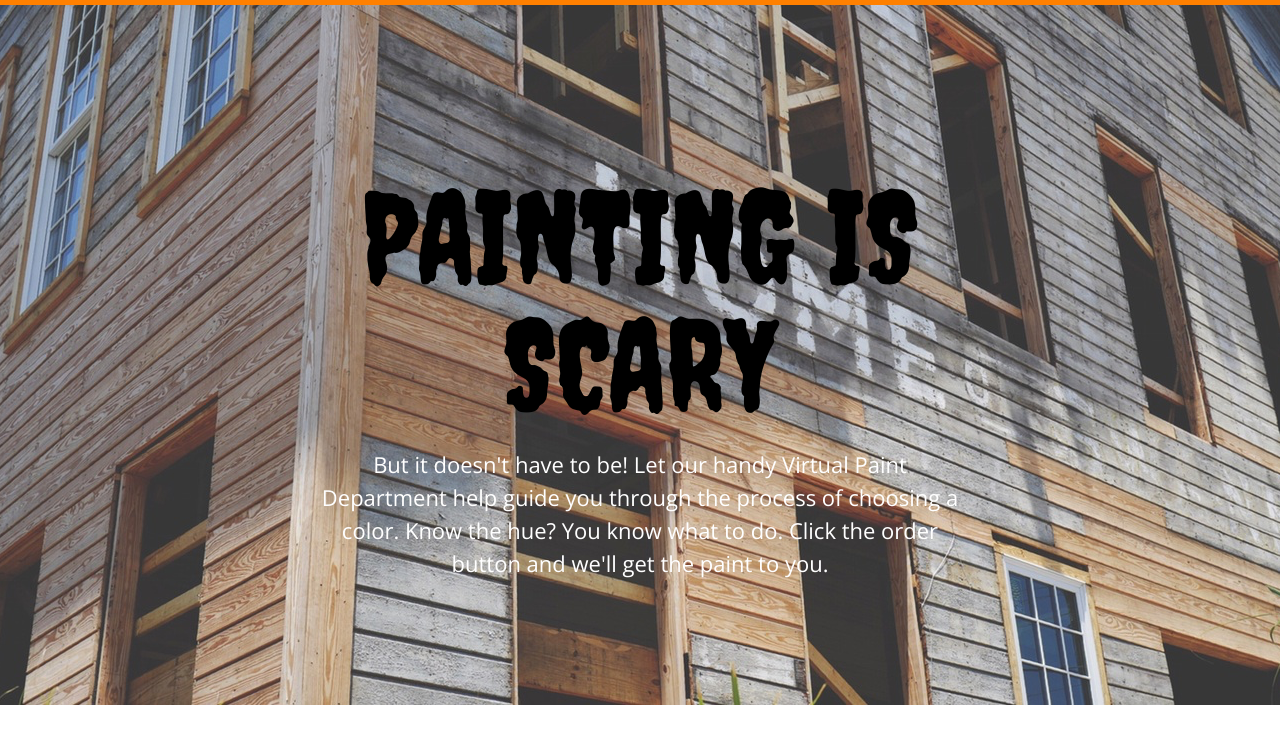
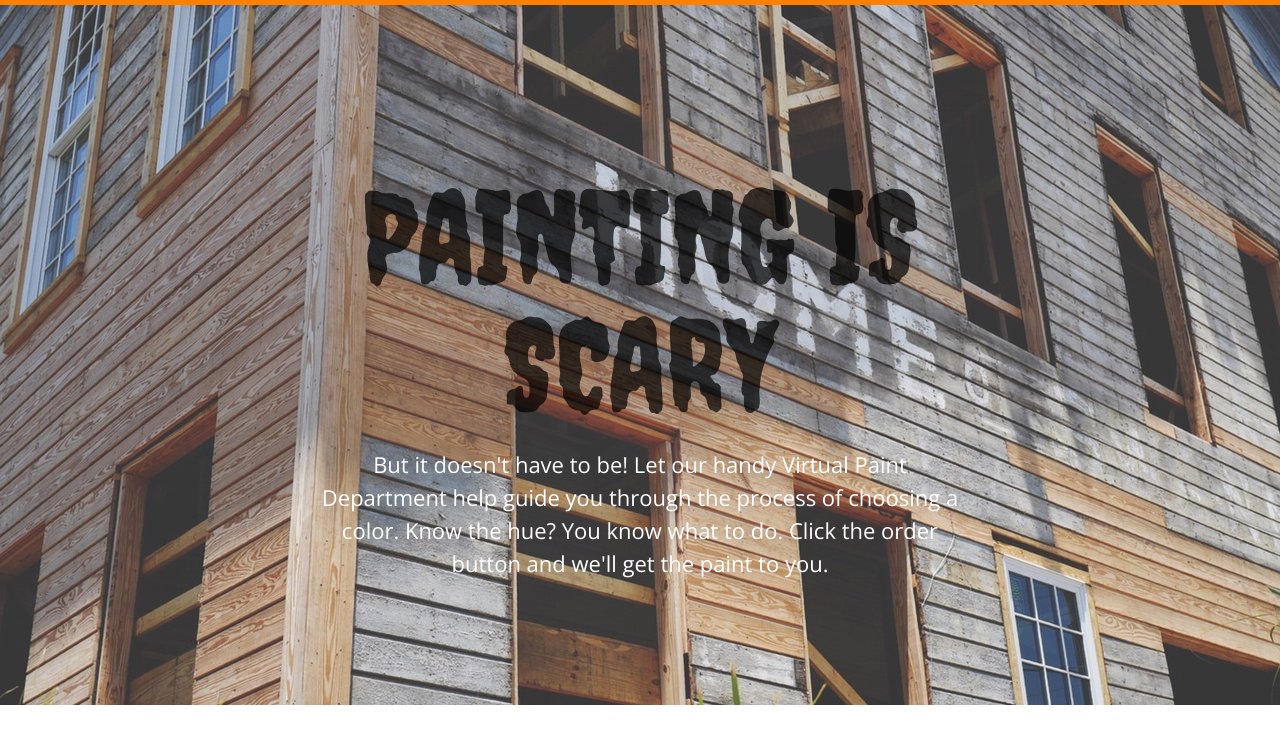
Before and after one commit to DanielDeanGithub/paint-store, a plain HTML site: page index.html in a window 1280 px wide. Shown: the part 53-800 px from the top of the page. Drawn offline with nearby package versions, Linux system fonts and the light colour scheme.

Commit message:
Adjusted h1 to be semi-transparent

```diff
--- a/resources/css/style.css
+++ b/resources/css/style.css
@@ -111,7 +111,7 @@ html {
     padding-bottom: 1.25rem;
     font-family: "Creepster", cursive;
     font-size: 8rem;
-
+    color: rgba(0, 0, 0, 0.7);
   }
 
   #banner p {
```
